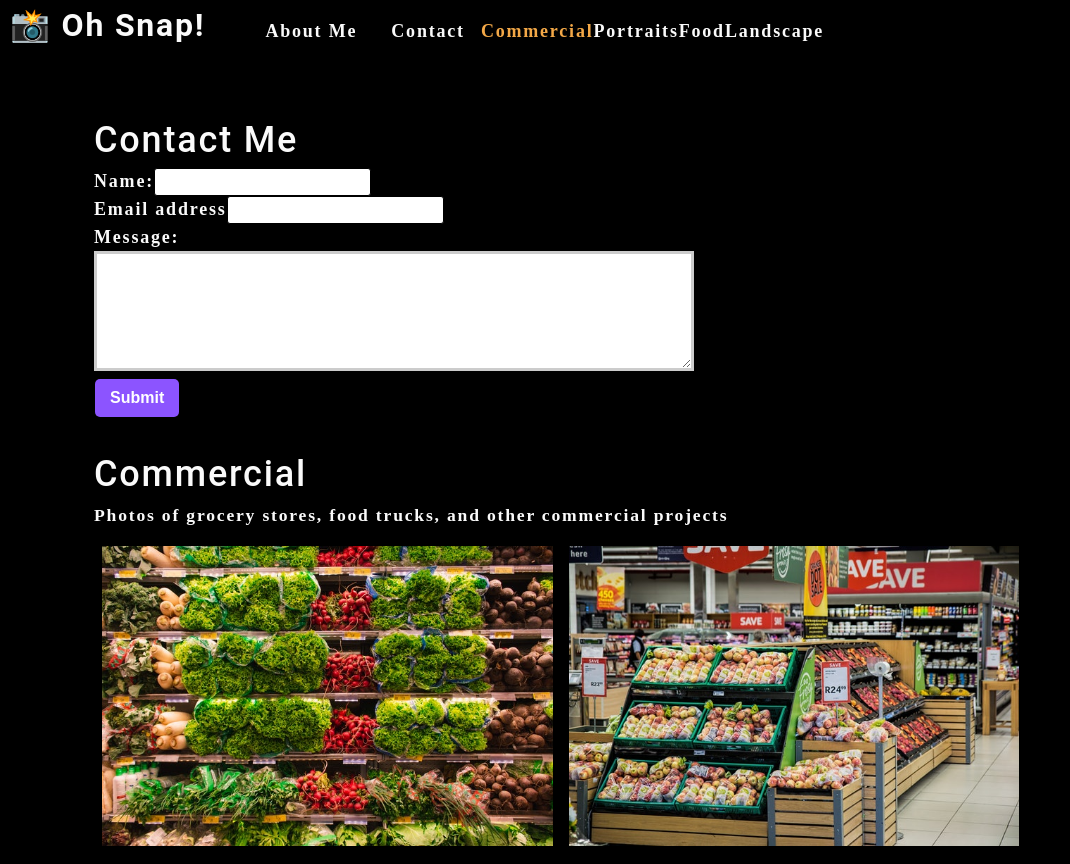
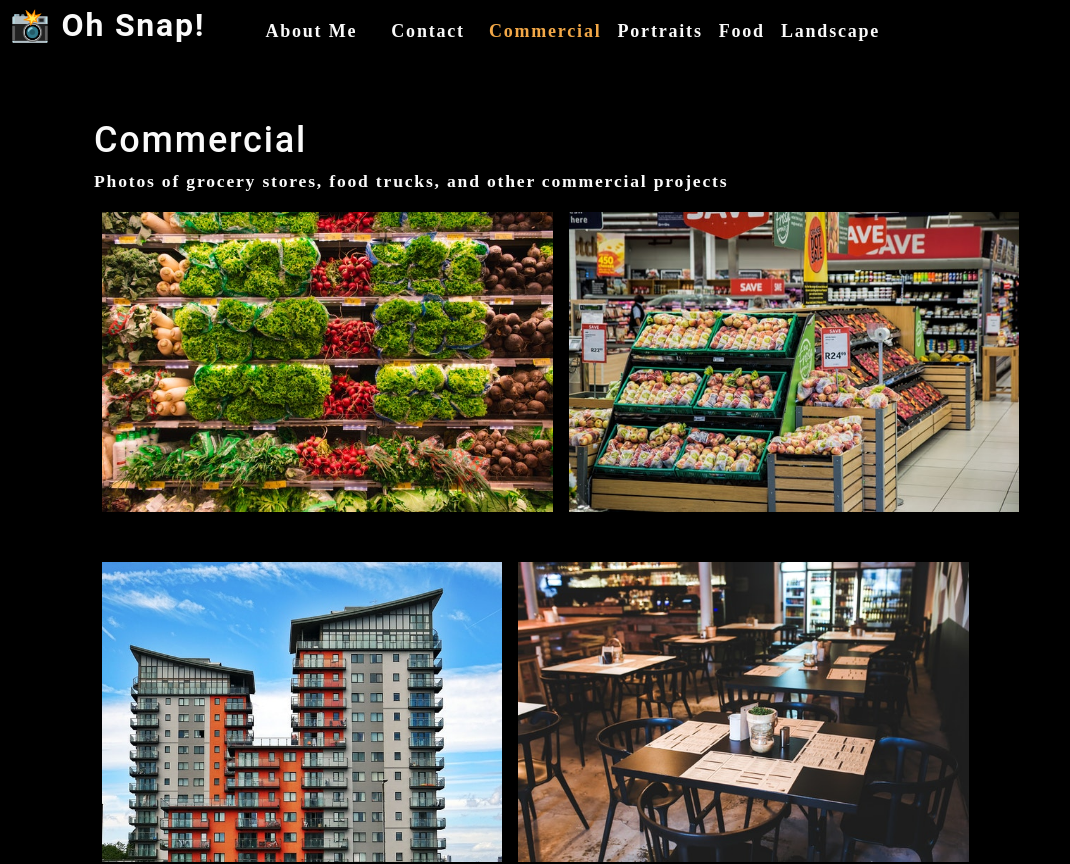
Before and after one commit to ejackson1228/photo-port, a React (Create React App) app: page / in a window 1280 px wide. Shown: the top 864 px of the page, without its empty margins (0-1070 px from the left). Built offline with nearby package versions, Linux system fonts and the light colour scheme.

Commit message:
added conditional rendering for contact form, about, and gallery as well as conditional styling

```diff
--- a/src/App.js
+++ b/src/App.js
@@ -6,6 +6,8 @@
 import ContactForm from './components/Contact';
 
 function App() {
+  const [contactSelected, setContactSelected] = useState(false); //false prevents the contact form from showing on initial page navigation
+
   const [categories] = useState([
     {
       name: 'commercial',
@@ -20,15 +22,22 @@
 
   return (
     <div>
-      <Nav
+      <Nav // passing  these getter and setter functions will allow this component to modify the state in the APP component, which will conditionally render based on selection
         categories = {categories}
         setCurrentCategory = {setCurrentCategory}
         currentCategory  = {currentCategory}
+        contactSelected = {contactSelected}
+        setContactSelected = {setContactSelected}
         ></Nav>
       <main>
-        <ContactForm></ContactForm>
-        <Gallery currentCategory={currentCategory}></Gallery>
-        <About></About>
+        {!contactSelected ? ( // if contact is not selected, display gallery and about
+          <>
+            <Gallery currentCategory={currentCategory}></Gallery>
+            <About></About>
+          </>
+        ) : ( // else display contact form
+          <ContactForm></ContactForm>
+        )}
       </main>
     </div>
   );
--- a/src/components/Contact/index.js
+++ b/src/components/Contact/index.js
@@ -1,11 +1,33 @@
 import React, { useState } from "react";
+import { validateEmail } from '../../utils/helpers';
 
 function ContactForm() {
-    const [ formState, setFormState ] = useState({ name: '', email: '', message: ''});
+    const [ formState, setFormState ] = useState({ name: '', email: '', message: ''}); // set initial states to empty strings
     const { name, email, message } = formState;
+    const [errorMessage, setErrorMessage] = useState('');
 
     function handleChange(e)  {
-        setFormState({...formState, [e.target.name]: e.target.value })
+        if(e.target.name ==='email') {
+        const isValid = validateEmail(e.target.value); //isValid returns a boolean
+        console.log(isValid);
+        // isValid conditional statement
+        if(!isValid) {
+            setErrorMessage('Your email is invalid!');
+        } else {
+            setErrorMessage('');
+        }
+        } else {
+            if(!e.target.value.length) { //if the field is empty, set error message to
+                setErrorMessage(`${e.target.name} is required.`); // this
+            } else {
+                setErrorMessage(''); // set error message to empty string
+            }
+        }
+        setFormState({...formState, [e.target.name]: e.target.value }) // use the spread operator to prevent the other values from changing (i.e. email or message)
+
+        if(!errorMessage) {
+            setFormState({...formState, [e.target.name]: e.target.value }); // if there's not error message, set the new state to the value of the target
+        }
     };
 
     function handleSubmit(e) {
@@ -13,22 +35,29 @@
         console.log(formState);
     }
 
+    //onBlur attribute only acts when the target is no longer in focus
+
     return (
         <section>
             <h1>Contact Me</h1>
             <form id="contact-form" onSubmit={handleSubmit}>
                 <div>
                     <label htmlFor="name">Name:</label>
-                    <input type="text" name="name" defaultValue={name} onChange={handleChange} />
+                    <input type="text" name="name" defaultValue={name} onBlur={handleChange} />
                 </div>
                 <div>
                     <label htmlFor="email">Email address</label>
-                    <input type="email" name="email" defaultValue={email} onChange={handleChange}/>
+                    <input type="email" name="email" defaultValue={email} onBlur={handleChange}/>
                 </div>
                 <div>
                     <label htmlFor="message">Message:</label>
-                    <textarea name="message" rows="5" defaultValue={message} onChange={handleChange}/>
+                    <textarea name="message" rows="5" defaultValue={message} onBlur={handleChange}/>
                 </div>
+                {errorMessage &&  ( // similar to an if statement
+                    <div>
+                        <p className="error-text">{errorMessage}</p>
+                    </div>
+                )}
                 <button type="submit">Submit</button>
             </form>
         </section>
--- a/src/components/Nav/index.js
+++ b/src/components/Nav/index.js
@@ -6,6 +6,8 @@
         categories = [],
         setCurrentCategory,
         currentCategory,
+        contactSelected,
+        setContactSelected
     } = props;
 
     useEffect(() => {
@@ -24,17 +26,20 @@
 
                 <ul className="flex-row">
                     <li className="mx-2">
-                        <a data-testid="about" href="#about">
+                        <a data-testid="about" href="#about" onClick={() => setContactSelected(false)}>
                             About Me
                         </a>
                     </li>
-                    <li className="mx-2">
-                        <span>Contact</span>
+                    <li className={`mx-2 ${contactSelected && 'navActive'}`}>
+                        <span onClick={() => setContactSelected(true)}>Contact</span>
                     </li>
                     {categories.map((category) => (
-                        <li className={`mx-1" ${currentCategory.name === category.name && 'navActive'}`}
+                        <li className={`mx-1 ${currentCategory.name === category.name && !contactSelected && 'navActive'}`}
                         key={category.name}>
-                            <span onClick={() => { setCurrentCategory(category) }} >
+                            <span onClick={() => {
+                            setCurrentCategory(category);
+                            setContactSelected(false);
+                            }} >
                             {capitalizeFirstLetter(category.name)}
                             </span>
                         </li>
```
